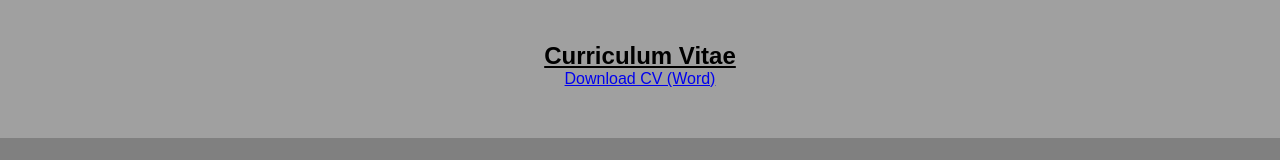
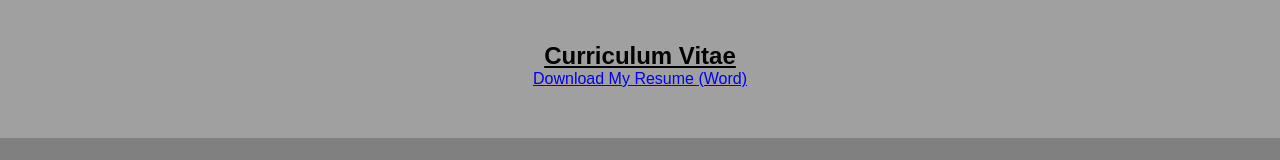
Before and after one commit to minatopradeep/pradeep, a plain HTML site: page index.html in a window 1280 px wide. Shown: the part 1610-1770 px from the top of the page. Drawn offline with nearby package versions, Linux system fonts and the light colour scheme.

Commit message:
Update index.html

```diff
--- a/index.html
+++ b/index.html
@@ -71,11 +71,8 @@
   <!-- Curriculum Vitae Section -->
   <section id="cv">
     <h2 style="text-decoration: underline;">Curriculum Vitae</h2>
-  <a href="Downloads/cv.docx" download="PRADEEP CHANDRAN.docx">
-    Download CV (Word)
-  </a>
-
-  </section>
+    <a href="PRADEEP CHANDRAN.docx" download>Download My Resume (Word)</a>
+</section>
 
   <!-- Contact Section -->
   <section id="contact">
```
